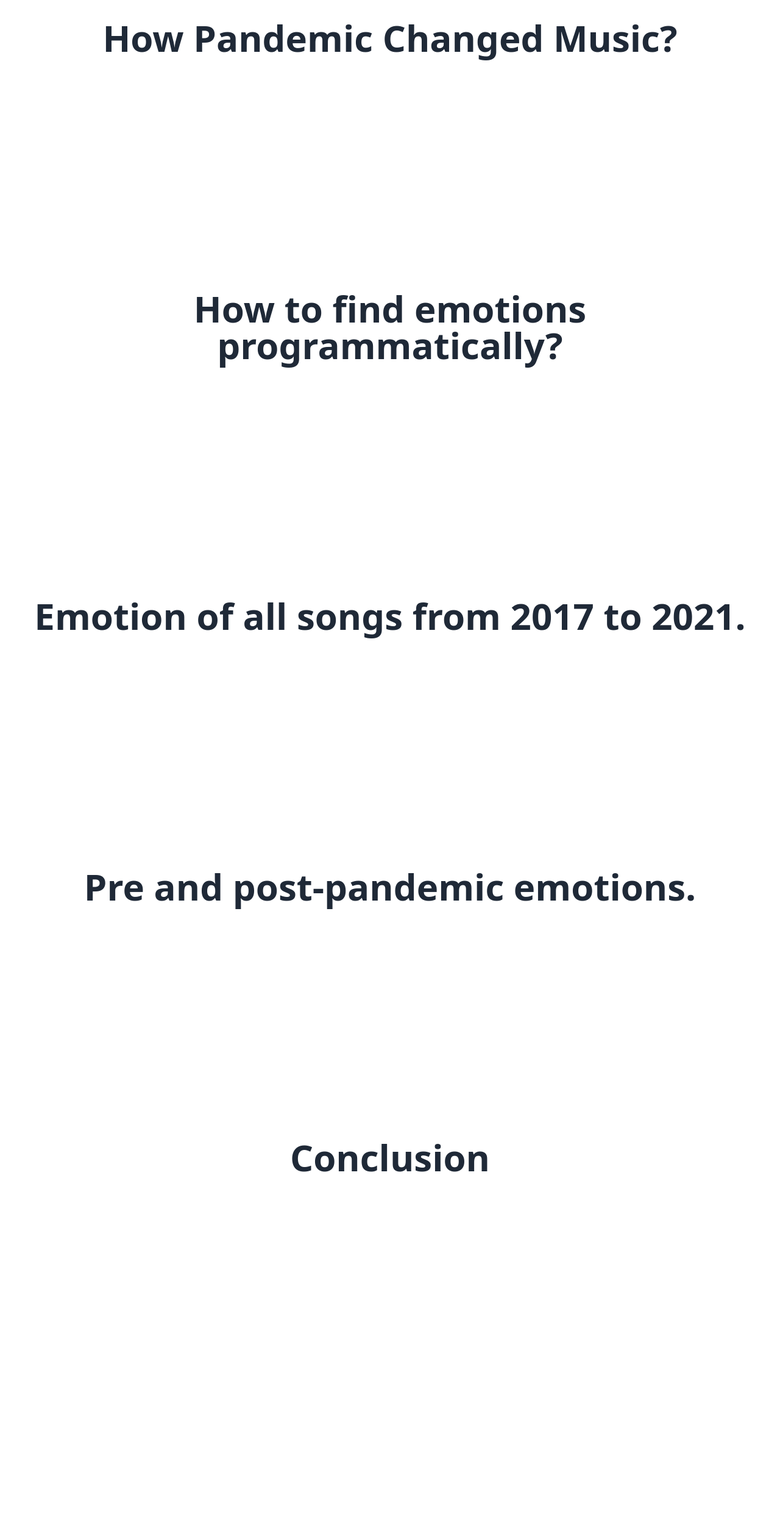
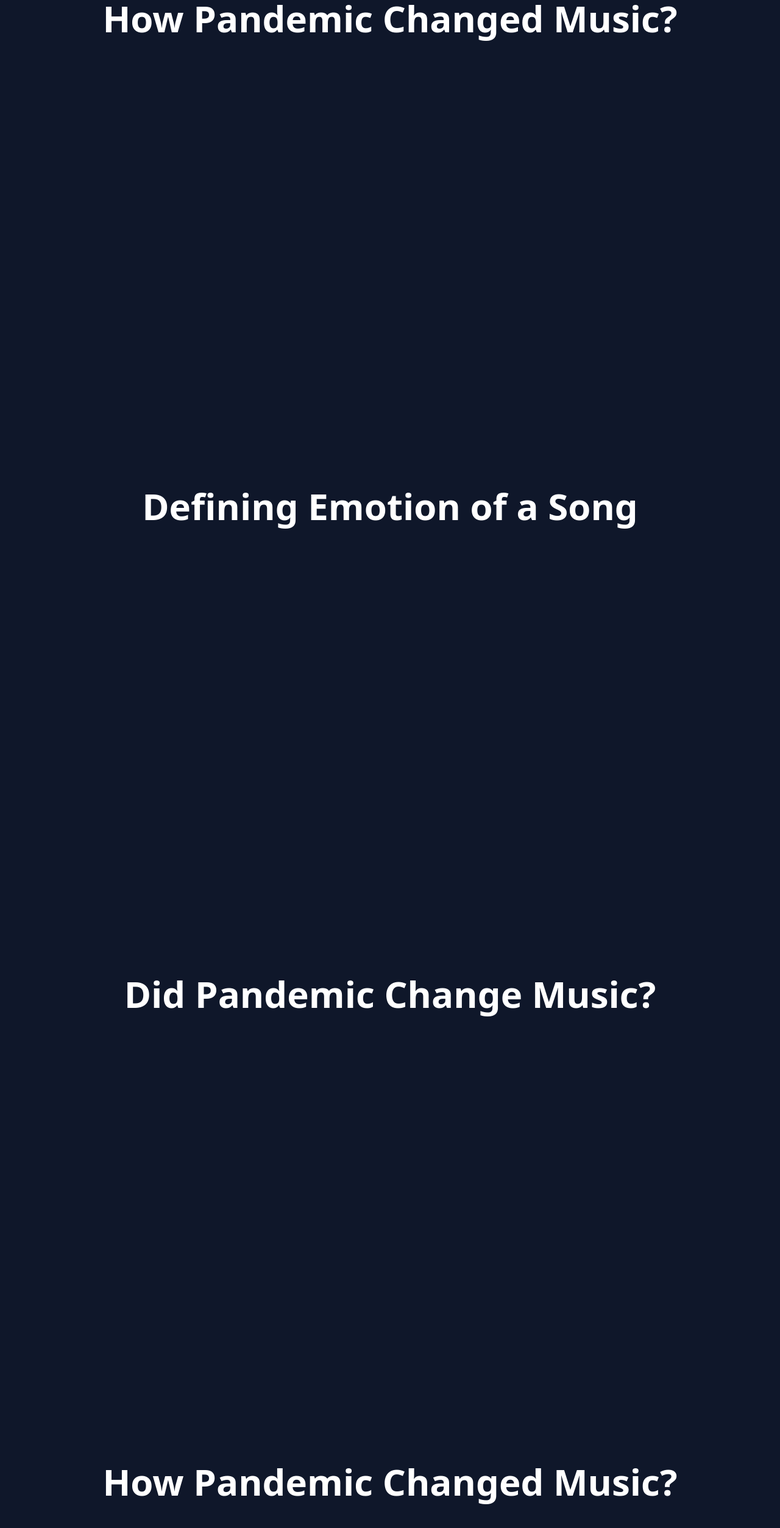
Before and after one commit to PaliwalSparsh/music-through-the-pandemic, a Next.js app: page / in a window 1280 px wide. Shown: the top 2506 px of the page at 61% size. Before the commit the page ends 1960 px from the top, so only its background shows below. Built offline with nearby package versions, Linux system fonts and the light colour scheme.

Commit message:
HomePage: Create sections

```diff
--- /dev/null
+++ b/components/HomePage/ConclusionContainer.js
@@ -0,0 +1,9 @@
+function ConclusionContainer() {
+  return (
+    <div className="h-screen w-full">
+      <h1 className="text-6xl text-center font-bold">Conclusion</h1>
+    </div>
+  );
+}
+
+export default ConclusionContainer;
--- /dev/null
+++ b/components/HomePage/EmotionContainer.js
@@ -0,0 +1,9 @@
+function EmotionContainer() {
+  return (
+    <div className="h-screen w-full">
+      <h1 className="text-6xl text-center font-bold snap-start">Defining Emotion of a Song</h1>
+    </div>
+  );
+}
+
+export default EmotionContainer;
--- /dev/null
+++ b/components/HomePage/PandemicContainer.js
@@ -0,0 +1,9 @@
+function PandemicContainer() {
+  return (
+    <div className="h-screen w-full">
+      <h1 className="text-6xl text-center font-bold">Did Pandemic Change Music?</h1>
+    </div>
+  );
+}
+
+export default PandemicContainer;
--- /dev/null
+++ b/components/HomePage/SongContainer.js
@@ -0,0 +1,9 @@
+function SongContainer() {
+  return (
+    <div className="h-screen w-full">
+      <h1 className="text-6xl text-center font-bold">How Pandemic Changed Music?</h1>
+    </div>
+  );
+}
+
+export default SongContainer;
--- /dev/null
+++ b/components/HomePage/TitleContainer.js
@@ -0,0 +1,9 @@
+function TitleContainer() {
+  return (
+    <div className="h-screen w-full">
+      <h1 className="text-6xl text-center font-bold">How Pandemic Changed Music?</h1>
+    </div>
+  );
+}
+
+export default TitleContainer;
--- /dev/null
+++ b/components/HomePage/VisualizationContainer.js
@@ -0,0 +1,9 @@
+function VisualizationContainer() {
+  return (
+    <div className="h-screen w-full">
+      <h1 className="text-6xl text-center font-bold">Visualization</h1>
+    </div>
+  );
+}
+
+export default VisualizationContainer;
--- a/pages/index.js
+++ b/pages/index.js
@@ -1,64 +1,26 @@
+import TitleContainer from "../components/HomePage/TitleContainer";
+import EmotionContainer from "../components/HomePage/EmotionContainer";
+import PandemicContainer from "../components/HomePage/PandemicContainer";
+import SongContainer from "../components/HomePage/SongContainer";
+import VisualizationContainer from "../components/HomePage/VisualizationContainer";
+import ConclusionContainer from "../components/HomePage/ConclusionContainer";
+
 import Image from "next/image";
 
-function Container() {
+function HomePage() {
   return (
-    <div className="grid grid-cols-4 gap-y-96 p-8">
-      <FirstContainer />
-      <SecondContainer />
-      <ThirdContainer />
-      <FourthContainer />
-      <FifthContainer />
-    </div>
+    <main className="flex flex-wrap flex-col bg-slate-900 text-white">
+      <TitleContainer />
+      <EmotionContainer />
+      <PandemicContainer />
+      <SongContainer />
+      <VisualizationContainer />
+      <ConclusionContainer />
+    </main>
   );
 }
 
-function FirstContainer() {
-  return (
-    <div className="col-span-4">
-      <h1 className="text-6xl text-center font-bold text-gray-800">How Pandemic Changed Music?</h1>
-    </div>
-  );
-}
-
-function SecondContainer() {
-  return (
-    <div className="col-span-4">
-      <h1 className="text-6xl text-center font-bold text-gray-800">
-        How to find emotions programmatically?
-      </h1>
-    </div>
-  );
-}
-
-function ThirdContainer() {
-  return (
-    <div className="col-span-4">
-      <h1 className="text-6xl text-center font-bold text-gray-800">
-        Emotion of all songs from 2017 to 2021.
-      </h1>
-    </div>
-  );
-}
-
-function FourthContainer() {
-  return (
-    <div className="col-span-4">
-      <h1 className="text-6xl text-center font-bold text-gray-800">
-        Pre and post-pandemic emotions.
-      </h1>
-    </div>
-  );
-}
-
-function FifthContainer() {
-  return (
-    <div className="col-span-4">
-      <h1 className="text-6xl text-center font-bold text-gray-800">Conclusion</h1>
-    </div>
-  );
-}
-
-export default Container;
+export default HomePage;
 
 {
   /* <div className="hidden max-w-md sm:max-w-full mt-16">
```
Also changed, not shown: 1 other file (tests, documents, lock files or other folders).
